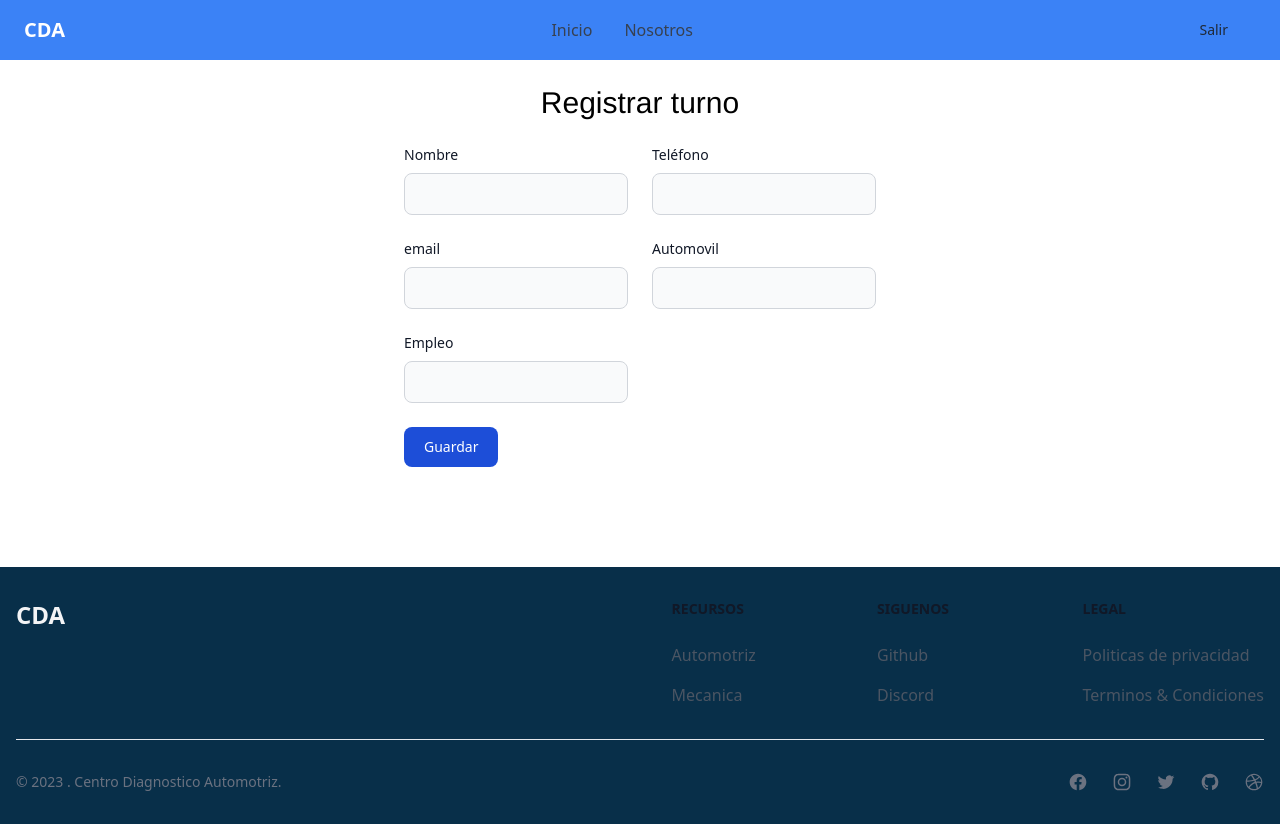
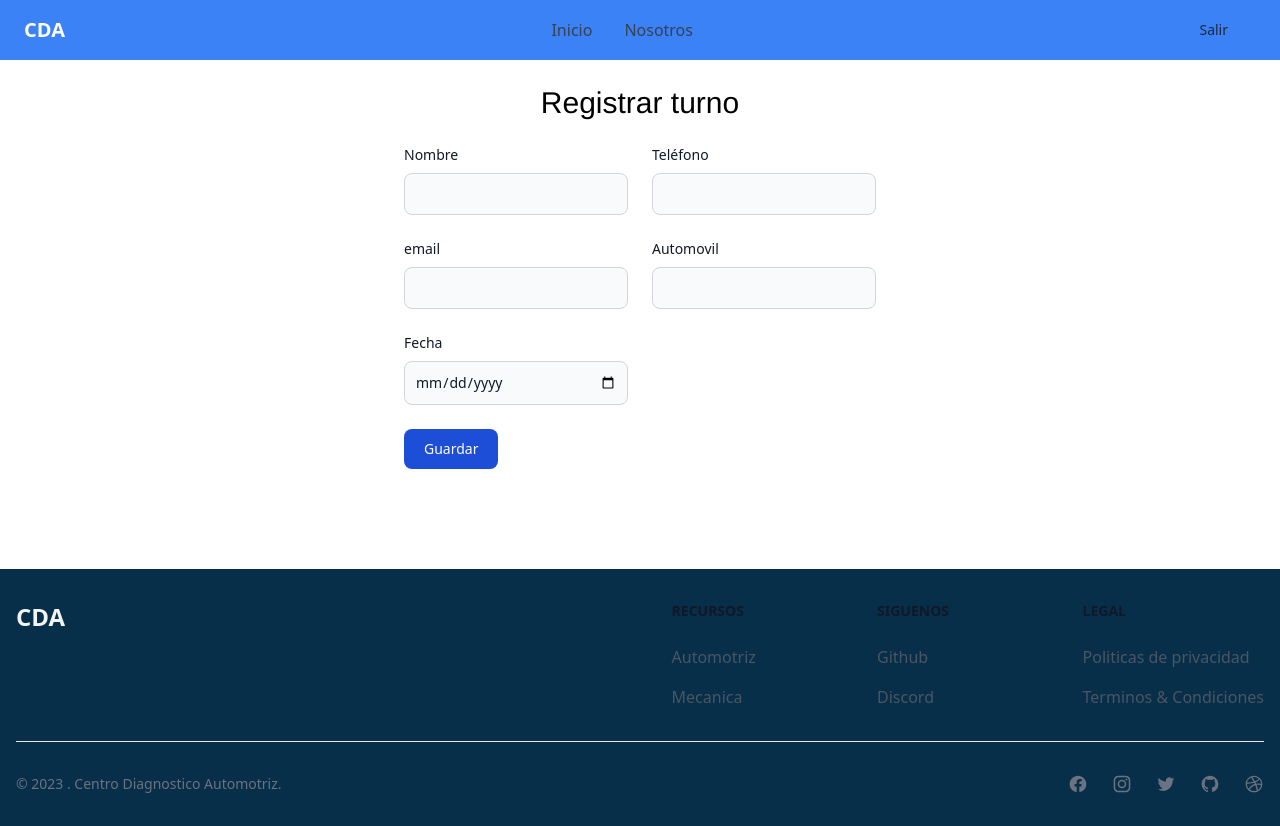
Before and after one commit to jeyssonreino/cdautomotriz, a Vue app: page /GuardarView in a window 1280 px wide. Built offline with nearby package versions, Linux system fonts and the light colour scheme.

Commit message:
correccion de turnos ralizada

```diff
--- a/src/components/DashboardComponent.vue
+++ b/src/components/DashboardComponent.vue
@@ -151,7 +151,7 @@
                 <th scope="col" class="px-6 py-3">Teléfono</th>
                 <th scope="col" class="px-6 py-3">Email</th>
                 <th scope="col" class="px-6 py-3">Automovil</th>
-                <th scope="col" class="px-6 py-3">Empleo</th>
+                <th scope="col" class="px-6 py-3">Fecha</th>
                 <th scope="col" class="px-6 py-3">Acciones</th>
               </tr>
             </thead>
@@ -180,7 +180,7 @@
                   {{ clientes.Vehicle }}
                 </td>
                 <td class="px-6 py-4">
-                  {{ clientes.JobTitle }}
+                  {{ clientes.Date }}
                 </td>
                 <td class="px-6 py-4">
                   <div style="display: flex">
@@ -225,7 +225,7 @@ export default (await import('vue')).defineComponent({
   },
 
   mounted() {
-    axios.get('https://apigenerator.dronahq.com/api/mQuVTsXk/mostrarClientes').then((response) => {
+    axios.get('https://apigenerator.dronahq.com/api/f8_kVs6m/turnos').then((response) => {
       this.listado = response.data
     })
   },
@@ -233,7 +233,7 @@ export default (await import('vue')).defineComponent({
   methods: {
     eliminar(id) {
       axios
-        .delete('https://apigenerator.dronahq.com/api/mQuVTsXk/mostrarClientes/' + id)
+        .delete('https://apigenerator.dronahq.com/api/f8_kVs6m/turnos/' + id)
         .then((response) => {
           alert('Registro eliminado exitosamente')
           setTimeout(() => {
@@ -246,10 +246,10 @@ export default (await import('vue')).defineComponent({
     },
 
     guardar() {
-      axios.post('https://apigenerator.dronahq.com/api/mQuVTsXk/mostrarClientes')
+      axios.post('https://apigenerator.dronahq.com/api/f8_kVs6m/turnos')
     },
     editar() {
-      axios.put('https://apigenerator.dronahq.com/api/mQuVTsXk/mostrarClientes/1')
+      axios.put('https://apigenerator.dronahq.com/api/f8_kVs6m/turnos/1')
     }
   }
 })
--- a/src/components/editarComponent.vue
+++ b/src/components/editarComponent.vue
@@ -66,12 +66,12 @@
           <label
             for="first_name"
             class="block mb-2 text-sm font-medium text-gray-900 dark:text-white"
-            >Empleo</label
+            >Fecha</label
           >
           <input
-            v-model="cliente.JobTitle"
-            type="text"
-            id="empleo"
+            v-model="cliente.Date"
+            type="datetime"
+            id="fecha"
             class="bg-gray-50 border border-gray-300 text-gray-900 text-sm rounded-lg focus:ring-blue-500 focus:border-blue-500 block w-full p-2.5 dark:bg-gray-700 dark:border-gray-600 dark:placeholder-gray-400 dark:text-white dark:focus:ring-blue-500 dark:focus:border-blue-500"
             required
           />
@@ -101,7 +101,7 @@ export default (await import('vue')).defineComponent({
         numero: '',
         email: '',
         automovil: '',
-        empleo: ''
+        fecha: ''
       }
     }
   },
@@ -109,7 +109,7 @@ export default (await import('vue')).defineComponent({
   mounted() {
     this.id = this.$route.params.id
     axios
-      .get(`https://apigenerator.dronahq.com/api/mQuVTsXk/mostrarClientes/${this.id}`)
+      .get(`https://apigenerator.dronahq.com/api/f8_kVs6m/turnos/${this.id}`)
       .then((response) => {
         this.cliente = response.data
       })
@@ -125,12 +125,12 @@ export default (await import('vue')).defineComponent({
         PhoneNumber: this.numero,
         Email: this.emaill,
         Vehicle: this.automovil,
-        JobTitle: this.empleo
+        Date: this.fecha
       }
 
       axios
         .put(
-          `https://apigenerator.dronahq.com/api/mQuVTsXk/mostrarClientes/${this.id}`,
+          `https://apigenerator.dronahq.com/api/f8_kVs6m/turnos/${this.id}`,
           this.cliente
         )
         .then((response) => {
--- a/src/components/guardarComponent.vue
+++ b/src/components/guardarComponent.vue
@@ -66,11 +66,11 @@
           <label
             for="first_name"
             class="block mb-2 text-sm font-medium text-gray-900 dark:text-white"
-            >Empleo</label
+            >Fecha</label
           >
           <input
-            v-model="empleo"
-            type="text"
+            v-model="fecha"
+            type="date"
             id="first_name"
             class="bg-gray-50 border border-gray-300 text-gray-900 text-sm rounded-lg focus:ring-blue-500 focus:border-blue-500 block w-full p-2.5 dark:bg-gray-700 dark:border-gray-600 dark:placeholder-gray-400 dark:text-white dark:focus:ring-blue-500 dark:focus:border-blue-500"
             required
@@ -98,7 +98,7 @@ export default {
       telefono: '',
       email: '',
       automovil: '',
-      empleo: ''
+      fecha: ''
     }
   },
   methods: {
@@ -108,11 +108,11 @@ export default {
         PhoneNumber: this.telefono,
         Email: this.email,
         Vehicle: this.automovil,
-        JobTitle: this.empleo
+        Date: this.fecha
       }
 
       axios
-        .post('https://apigenerator.dronahq.com/api/mQuVTsXk/mostrarClientes', data)
+        .post('https://apigenerator.dronahq.com/api/f8_kVs6m/turnos', data)
         .then((response) => {
           console.log(response.data)
           alert('Registro guardado exitosamente')
--- a/src/components/guardarVComponent.vue
+++ b/src/components/guardarVComponent.vue
@@ -18,7 +18,7 @@
           <label
             for="first_name"
             class="block mb-2 text-sm font-medium text-gray-900 dark:text-white"
-            >Nombre</label
+            >Vehiculo</label
           >
           <input
             v-model="vehiculo"
@@ -32,7 +32,7 @@
           <label
             for="first_name"
             class="block mb-2 text-sm font-medium text-gray-900 dark:text-white"
-            >Teléfono</label
+            >Cilindros</label
           >
           <input
             v-model="cilindros"
@@ -46,7 +46,7 @@
           <label
             for="first_name"
             class="block mb-2 text-sm font-medium text-gray-900 dark:text-white"
-            >email</label
+            >Desplazamiento</label
           >
           <input
             v-model="desplazamiento"
@@ -60,7 +60,7 @@
           <label
             for="first_name"
             class="block mb-2 text-sm font-medium text-gray-900 dark:text-white"
-            >Automovil</label
+            >MPG</label
           >
           <input
             v-model="mpg"
@@ -74,7 +74,7 @@
           <label
             for="first_name"
             class="block mb-2 text-sm font-medium text-gray-900 dark:text-white"
-            >Empleo</label
+            >Peso</label
           >
           <input
             v-model="peso"
@@ -88,7 +88,7 @@
           <label
             for="first_name"
             class="block mb-2 text-sm font-medium text-gray-900 dark:text-white"
-            >Empleo</label
+            >Aceleración</label
           >
           <input
             v-model="aceleracion"
@@ -102,7 +102,7 @@
           <label
             for="first_name"
             class="block mb-2 text-sm font-medium text-gray-900 dark:text-white"
-            >Empleo</label
+            >Modelo</label
           >
           <input
             v-model="modelo"
@@ -116,7 +116,7 @@
           <label
             for="first_name"
             class="block mb-2 text-sm font-medium text-gray-900 dark:text-white"
-            >Empleo</label
+            >Caballos de fuerza</label
           >
           <input
             v-model="caballos"
```
